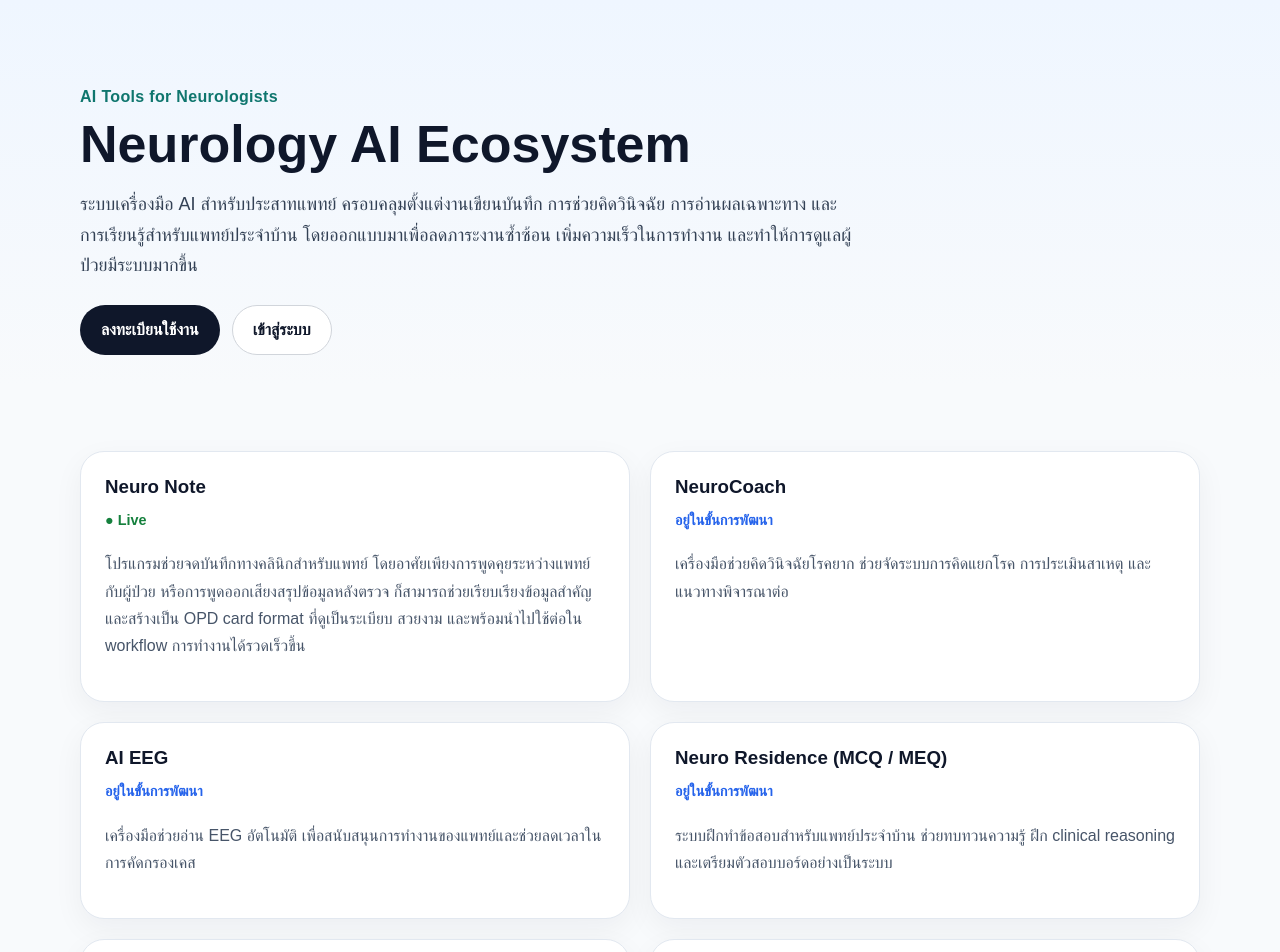
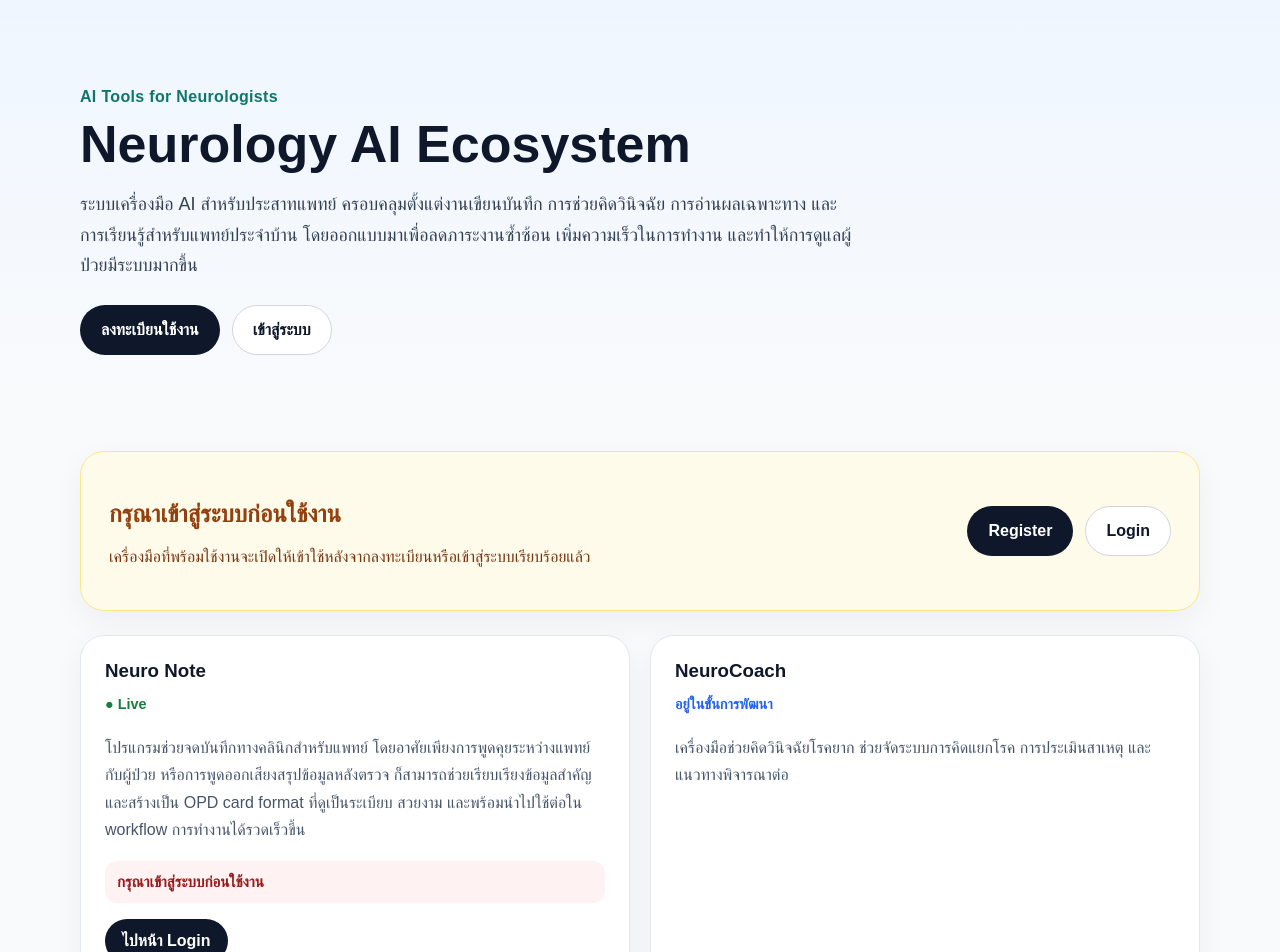
Before and after one commit to saharata/clinic-ai-site, a Next.js app: page /ai in a window 1280 px wide. Shown: the top 952 px of the page. Built offline with nearby package versions, Linux system fonts and the light colour scheme; no server answers.

Commit message:
update ai page with login state

```diff
--- a/app/ai/page.tsx
+++ b/app/ai/page.tsx
@@ -1,3 +1,8 @@
+"use client";
+
+import { useEffect, useMemo, useState } from "react";
+import { createClient, User } from "@supabase/supabase-js";
+
 const registerUrl = "/ai/register";
 const loginUrl = "/ai/login";
 
@@ -51,26 +56,87 @@ const tools = [
       "ช่วยจัดระบบการประเมินผู้ป่วยเวียนศีรษะ แยกสาเหตุระหว่าง peripheral และ central และช่วยวางแนวทางการตรวจต่อ",
     status: "developing",
   },
-];
+] as const;
+
+type Tool = (typeof tools)[number];
 
 export default function AiToolsPage() {
+  const supabase = useMemo(() => {
+    const url = process.env.NEXT_PUBLIC_SUPABASE_URL;
+    const anonKey = process.env.NEXT_PUBLIC_SUPABASE_ANON_KEY;
+
+    if (!url || !anonKey) return null;
+    return createClient(url, anonKey);
+  }, []);
+
+  const [user, setUser] = useState<User | null>(null);
+  const [loadingUser, setLoadingUser] = useState(true);
+
+  useEffect(() => {
+    if (!supabase) {
+      setLoadingUser(false);
+      return;
+    }
+
+    let mounted = true;
+
+    supabase.auth.getUser().then(({ data }) => {
+      if (!mounted) return;
+      setUser(data.user ?? null);
+      setLoadingUser(false);
+    });
+
+    const {
+      data: { subscription },
+    } = supabase.auth.onAuthStateChange((_event, session) => {
+      setUser(session?.user ?? null);
+      setLoadingUser(false);
+    });
+
+    return () => {
+      mounted = false;
+      subscription.unsubscribe();
+    };
+  }, [supabase]);
+
+  const isLoggedIn = !!user;
+  const displayName =
+    user?.user_metadata?.full_name || user?.email || "ผู้ใช้งาน";
+
+  async function handleLogout() {
+    if (!supabase) return;
+    await supabase.auth.signOut();
+    window.location.href = "/ai";
+  }
+
   return (
     <main>
       <section className="hero small">
         <div className="container">
           <p className="eyebrow">AI Tools for Neurologists</p>
-          <h1 className="hero-title">Neurology AI Ecosystem</h1>
+
+          <h1 className="hero-title">
+            {loadingUser
+              ? "Neurology AI Ecosystem"
+              : isLoggedIn
+              ? `ยินดีต้อนรับ ${displayName}`
+              : "Neurology AI Ecosystem"}
+          </h1>
+
           <p className="hero-text narrow">
-            ระบบเครื่องมือ AI สำหรับประสาทแพทย์ ครอบคลุมตั้งแต่งานเขียนบันทึก
-            การช่วยคิดวินิจฉัย การอ่านผลเฉพาะทาง และการเรียนรู้สำหรับแพทย์ประจำบ้าน
-            โดยออกแบบมาเพื่อลดภาระงานซ้ำซ้อน เพิ่มความเร็วในการทำงาน
-            และทำให้การดูแลผู้ป่วยมีระบบมากขึ้น
+            {loadingUser
+              ? "ระบบเครื่องมือ AI สำหรับประสาทแพทย์ ครอบคลุมตั้งแต่งานเขียนบันทึก การช่วยคิดวินิจฉัย การอ่านผลเฉพาะทาง และการเรียนรู้สำหรับแพทย์ประจำบ้าน โดยออกแบบมาเพื่อลดภาระงานซ้ำซ้อน เพิ่มความเร็วในการทำงาน และทำให้การดูแลผู้ป่วยมีระบบมากขึ้น"
+              : isLoggedIn
+              ? "คุณเข้าสู่ระบบแล้ว สามารถเลือกใช้งานเครื่องมือที่พร้อมใช้งานได้ทันที และติดตามเครื่องมืออื่น ๆ ที่กำลังอยู่ระหว่างพัฒนา"
+              : "ระบบเครื่องมือ AI สำหรับประสาทแพทย์ ครอบคลุมตั้งแต่งานเขียนบันทึก การช่วยคิดวินิจฉัย การอ่านผลเฉพาะทาง และการเรียนรู้สำหรับแพทย์ประจำบ้าน โดยออกแบบมาเพื่อลดภาระงานซ้ำซ้อน เพิ่มความเร็วในการทำงาน และทำให้การดูแลผู้ป่วยมีระบบมากขึ้น"}
           </p>
 
           <div
             className="hero-actions"
             style={{ display: "flex", gap: 12, flexWrap: "wrap" }}
           >
+            {!loadingUser && !isLoggedIn ? (
+              <>
                 <a href={registerUrl} className="btn btn-dark big">
                   ลงทะเบียนใช้งาน
                 </a>
@@ -86,70 +152,96 @@ export default function AiToolsPage() {
                 >
                   เข้าสู่ระบบ
                 </a>
+              </>
+            ) : null}
+
+            {!loadingUser && isLoggedIn ? (
+              <>
+                <a
+                  href="https://neuronote.sahawanclinic.clinic"
+                  target="_blank"
+                  rel="noopener noreferrer"
+                  className="btn btn-dark big"
+                >
+                  เข้า Neuro Note
+                </a>
+
+                <button
+                  type="button"
+                  onClick={handleLogout}
+                  className="btn big"
+                  style={{
+                    background: "#ffffff",
+                    color: "#0f172a",
+                    border: "1px solid #d1d5db",
+                    cursor: "pointer",
+                  }}
+                >
+                  ออกจากระบบ
+                </button>
+              </>
+            ) : null}
           </div>
         </div>
       </section>
 
       <section className="section">
         <div className="container">
-          <div className="cards two">
-            {tools.map((tool, i) => {
-              const badgeText =
-                tool.status === "live" ? "Live" : "อยู่ในขั้นการพัฒนา";
-              const badgeColor =
-                tool.status === "live" ? "#15803d" : "#2563eb";
-
-              const cardContent = (
-                <>
-                  <h3>{tool.title}</h3>
-                  <p
+          {!loadingUser && !isLoggedIn ? (
+            <div
+              className="cta-box"
               style={{
-                      marginTop: "8px",
-                      fontSize: "0.9rem",
-                      color: badgeColor,
-                      fontWeight: 600,
+                marginBottom: 24,
+                border: "1px solid #fde68a",
+                background: "#fffbeb",
               }}
             >
-                    {tool.status === "live" ? "● " : ""}
-                    {badgeText}
+              <div>
+                <h2 style={{ color: "#92400e" }}>กรุณาเข้าสู่ระบบก่อนใช้งาน</h2>
+                <p style={{ color: "#78350f" }}>
+                  เครื่องมือที่พร้อมใช้งานจะเปิดให้เข้าใช้หลังจากลงทะเบียนหรือเข้าสู่ระบบเรียบร้อยแล้ว
                 </p>
-                  <p style={{ marginTop: "12px" }}>{tool.description}</p>
-                </>
-              );
-
-              if (tool.status === "live" && tool.url) {
-                return (
+              </div>
+              <div
+                className="cta-actions"
+                style={{ display: "flex", gap: 12, flexWrap: "wrap" }}
+              >
+                <a href={registerUrl} className="btn btn-dark big">
+                  Register
+                </a>
                 <a
-                    key={i}
-                    href={tool.url}
-                    target="_blank"
-                    rel="noopener noreferrer"
-                    className="card"
+                  href={loginUrl}
+                  className="btn big"
                   style={{
-                      display: "block",
-                      textDecoration: "none",
-                      color: "inherit",
+                    background: "#ffffff",
+                    color: "#0f172a",
+                    border: "1px solid #d1d5db",
                   }}
                 >
-                    {cardContent}
+                  Login
                 </a>
-                );
-              }
+              </div>
+            </div>
+          ) : null}
 
-              return (
-                <div key={i} className="card">
-                  {cardContent}
-                </div>
-              );
-            })}
+          <div className="cards two">
+            {tools.map((tool, i) => (
+              <ToolCard
+                key={i}
+                tool={tool}
+                isLoggedIn={isLoggedIn}
+                loadingUser={loadingUser}
+              />
+            ))}
           </div>
 
           <div className="cta-box top-gap">
             <div>
-              <h2>เริ่มต้นใช้งาน</h2>
+              <h2>{isLoggedIn ? "พร้อมเริ่มใช้งาน" : "เริ่มต้นใช้งาน"}</h2>
               <p>
-                ขณะนี้ระบบอยู่ในช่วงพัฒนา หากสนใจใช้งานสามารถลงทะเบียนเพื่อรับสิทธิ์ทดลองใช้
-                และติดตามการเปิดใช้งานของแต่ละเครื่องมือได้
+                {isLoggedIn
+                  ? "ขณะนี้คุณเข้าสู่ระบบแล้ว สามารถเริ่มใช้งานเครื่องมือที่พร้อมใช้งานได้ทันที และติดตามการอัปเดตเครื่องมืออื่น ๆ ต่อไป"
+                  : "ขณะนี้ระบบอยู่ในช่วงพัฒนา หากสนใจใช้งานสามารถลงทะเบียนเพื่อรับสิทธิ์ทดลองใช้ และติดตามการเปิดใช้งานของแต่ละเครื่องมือได้"}
               </p>
             </div>
 
@@ -157,6 +249,8 @@ export default function AiToolsPage() {
               className="cta-actions"
               style={{ display: "flex", gap: 12, flexWrap: "wrap" }}
             >
+              {!loadingUser && !isLoggedIn ? (
+                <>
                   <a href={registerUrl} className="btn btn-dark big">
                     Register
                   </a>
@@ -172,6 +266,35 @@ export default function AiToolsPage() {
                   >
                     Login
                   </a>
+                </>
+              ) : null}
+
+              {!loadingUser && isLoggedIn ? (
+                <>
+                  <a
+                    href="https://neuronote.sahawanclinic.clinic"
+                    target="_blank"
+                    rel="noopener noreferrer"
+                    className="btn btn-dark big"
+                  >
+                    เปิด Neuro Note
+                  </a>
+
+                  <button
+                    type="button"
+                    onClick={handleLogout}
+                    className="btn big"
+                    style={{
+                      background: "#ffffff",
+                      color: "#0f172a",
+                      border: "1px solid #d1d5db",
+                      cursor: "pointer",
+                    }}
+                  >
+                    Logout
+                  </button>
+                </>
+              ) : null}
             </div>
           </div>
         </div>
@@ -179,3 +302,136 @@ export default function AiToolsPage() {
     </main>
   );
 }
+
+function ToolCard({
+  tool,
+  isLoggedIn,
+  loadingUser,
+}: {
+  tool: Tool;
+  isLoggedIn: boolean;
+  loadingUser: boolean;
+}) {
+  const badgeText = tool.status === "live" ? "Live" : "อยู่ในขั้นการพัฒนา";
+  const badgeColor = tool.status === "live" ? "#15803d" : "#2563eb";
+
+  if (tool.status === "live" && tool.url) {
+    if (loadingUser) {
+      return (
+        <div className="card">
+          <h3>{tool.title}</h3>
+          <p
+            style={{
+              marginTop: "8px",
+              fontSize: "0.9rem",
+              color: badgeColor,
+              fontWeight: 600,
+            }}
+          >
+            ● {badgeText}
+          </p>
+          <p style={{ marginTop: "12px" }}>{tool.description}</p>
+        </div>
+      );
+    }
+
+    if (!isLoggedIn) {
+      return (
+        <div className="card">
+          <h3>{tool.title}</h3>
+          <p
+            style={{
+              marginTop: "8px",
+              fontSize: "0.9rem",
+              color: badgeColor,
+              fontWeight: 600,
+            }}
+          >
+            ● {badgeText}
+          </p>
+          <p style={{ marginTop: "12px" }}>{tool.description}</p>
+
+          <div
+            style={{
+              marginTop: 16,
+              padding: 12,
+              borderRadius: 12,
+              background: "#fef2f2",
+              color: "#991b1b",
+              fontSize: "0.95rem",
+              fontWeight: 600,
+            }}
+          >
+            กรุณาเข้าสู่ระบบก่อนใช้งาน
+          </div>
+
+          <div style={{ marginTop: 16 }}>
+            <a href={loginUrl} className="btn btn-dark">
+              ไปหน้า Login
+            </a>
+          </div>
+        </div>
+      );
+    }
+
+    return (
+      <a
+        href={tool.url}
+        target="_blank"
+        rel="noopener noreferrer"
+        className="card"
+        style={{
+          display: "block",
+          textDecoration: "none",
+          color: "inherit",
+        }}
+      >
+        <h3>{tool.title}</h3>
+        <p
+          style={{
+            marginTop: "8px",
+            fontSize: "0.9rem",
+            color: badgeColor,
+            fontWeight: 600,
+          }}
+        >
+          ● {badgeText}
+        </p>
+        <p style={{ marginTop: "12px" }}>{tool.description}</p>
+
+        <div
+          style={{
+            marginTop: 16,
+            display: "inline-block",
+            padding: "10px 14px",
+            borderRadius: 999,
+            background: "#dcfce7",
+            color: "#166534",
+            fontWeight: 700,
+            fontSize: "0.95rem",
+          }}
+        >
+          เข้าใช้งานได้
+        </div>
+      </a>
+    );
+  }
+
+  return (
+    <div className="card">
+      <h3>{tool.title}</h3>
+      <p
+        style={{
+          marginTop: "8px",
+          fontSize: "0.9rem",
+          color: badgeColor,
+          fontWeight: 600,
+        }}
+      >
+        {tool.status === "live" ? "● " : ""}
+        {badgeText}
+      </p>
+      <p style={{ marginTop: "12px" }}>{tool.description}</p>
+    </div>
+  );
+}
```
Lines whose indentation alone changed are shown as unchanged.
